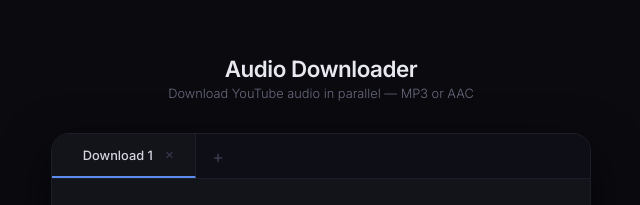
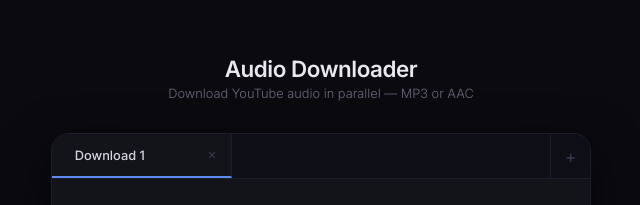
Before and after one commit to Oxycar-18/audio-App, a website: page public/index.html in a window 1280 px wide. Shown: the part 197-402 px from the top of the page, 319-959 px from the left. Drawn offline with Linux system fonts and the light colour scheme.

Commit message:
ux: tabs shrink dynamically, go compact below threshold, bar scrolls

```diff
--- a/public/index.html
+++ b/public/index.html
@@ -65,11 +65,14 @@
     .tab-bar::-webkit-scrollbar { display: none; }
 
     .tab {
-      flex-shrink: 0;
+      /* shrink freely down to 80px, then the bar scrolls */
+      flex: 1 1 0;
+      min-width: 80px;
+      max-width: 180px;
       display: flex;
       align-items: center;
-      gap: 0.45rem;
-      padding: 0 1.1rem;
+      gap: 0.35rem;
+      padding: 0 0.7rem;
       height: 44px;
       font-size: 0.8rem;
       font-weight: 500;
@@ -79,6 +82,7 @@
       border-bottom: 2px solid transparent;
       transition: color 0.15s, border-color 0.15s;
       white-space: nowrap;
+      overflow: hidden;
       user-select: none;
       position: relative;
     }
@@ -105,10 +109,17 @@
     .tab.done        .tab-dot { background: #3ecfb2; }
     .tab.errored     .tab-dot { background: #e07070; }
 
+    .tab-label {
+      overflow: hidden;
+      text-overflow: ellipsis;
+      flex: 1;
+      min-width: 0;
+    }
+
     .tab-close {
       font-size: 0.7rem;
       color: #3a3a50;
-      margin-left: 0.1rem;
+      flex-shrink: 0;
       padding: 0.1rem 0.2rem;
       border-radius: 4px;
       transition: color 0.15s, background 0.15s;
@@ -117,18 +128,24 @@
 
     .tab-close:hover { color: #e07070; background: rgba(224,112,112,0.1); }
 
+    /* hide close button and label when tabs are very narrow */
+    .tab.compact .tab-close { display: none; }
+    .tab.compact .tab-label { display: none; }
+
     /* add tab button */
     .tab-add {
       flex-shrink: 0;
       display: flex;
       align-items: center;
       justify-content: center;
-      width: 44px;
+      width: 40px;
       height: 44px;
       font-size: 1.1rem;
       color: #3a3a50;
       cursor: pointer;
       transition: color 0.15s;
+      border-left: 1px solid #1e1e2a;
+      margin-left: auto;
     }
 
     .tab-add:hover { color: #5b8dee; }
@@ -299,6 +316,18 @@
       } catch { return null; }
     }
 
+    // Compact threshold: below this pixel width, hide label & close button
+    const COMPACT_THRESHOLD = 52;
+
+    function updateTabSizes() {
+      const bar    = document.getElementById('tab-bar');
+      const tabs   = [...bar.querySelectorAll('.tab[data-id]')];
+      const addBtn = bar.querySelector('.tab-add');
+      const available = bar.clientWidth - addBtn.offsetWidth;
+      const perTab = available / tabs.length;
+      tabs.forEach(t => t.classList.toggle('compact', perTab < COMPACT_THRESHOLD));
+    }
+
     function addTab() {
       const id = ++tabCount;
 
@@ -353,6 +382,7 @@
 
       document.getElementById('panels').appendChild(panel);
       switchTab(id);
+      updateTabSizes();
       document.getElementById(`url-${id}`).focus();
     }
 
@@ -383,6 +413,7 @@
         const remaining = [...document.querySelectorAll('.tab[data-id]')];
         if (remaining.length) switchTab(Number(remaining[remaining.length - 1].dataset.id));
       }
+      updateTabSizes();
     }
 
     function onUrlInput(id, value) {
@@ -505,6 +536,9 @@
 
     // Start with one tab
     addTab();
+
+    // Recompute on window resize
+    new ResizeObserver(updateTabSizes).observe(document.getElementById('tab-bar'));
   </script>
 </body>
 </html>
```
